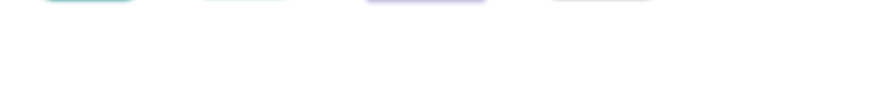
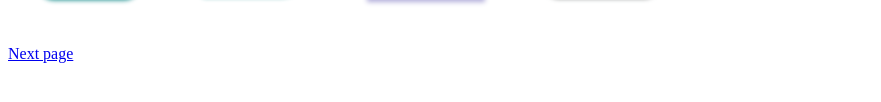
Before and after one commit to gauravjadhao07/button-card-repo, a plain HTML site: page index.html in a window 1280 px wide. Shown: the part 146-248 px from the top of the page, without its empty margins (0-881 px from the left). Drawn offline with Linux system fonts and the light colour scheme.

Commit message:
added href tag

```diff
--- a/index.html
+++ b/index.html
@@ -11,5 +11,8 @@
     <button class="button3">Button 3</button>
     <button class="button4">Button 4</button>
     <button class="button5">Button 5</button>
+    <br>
+    <br>
+    <a href="card.html">Next page</a>
 </body>
 </html>
```
